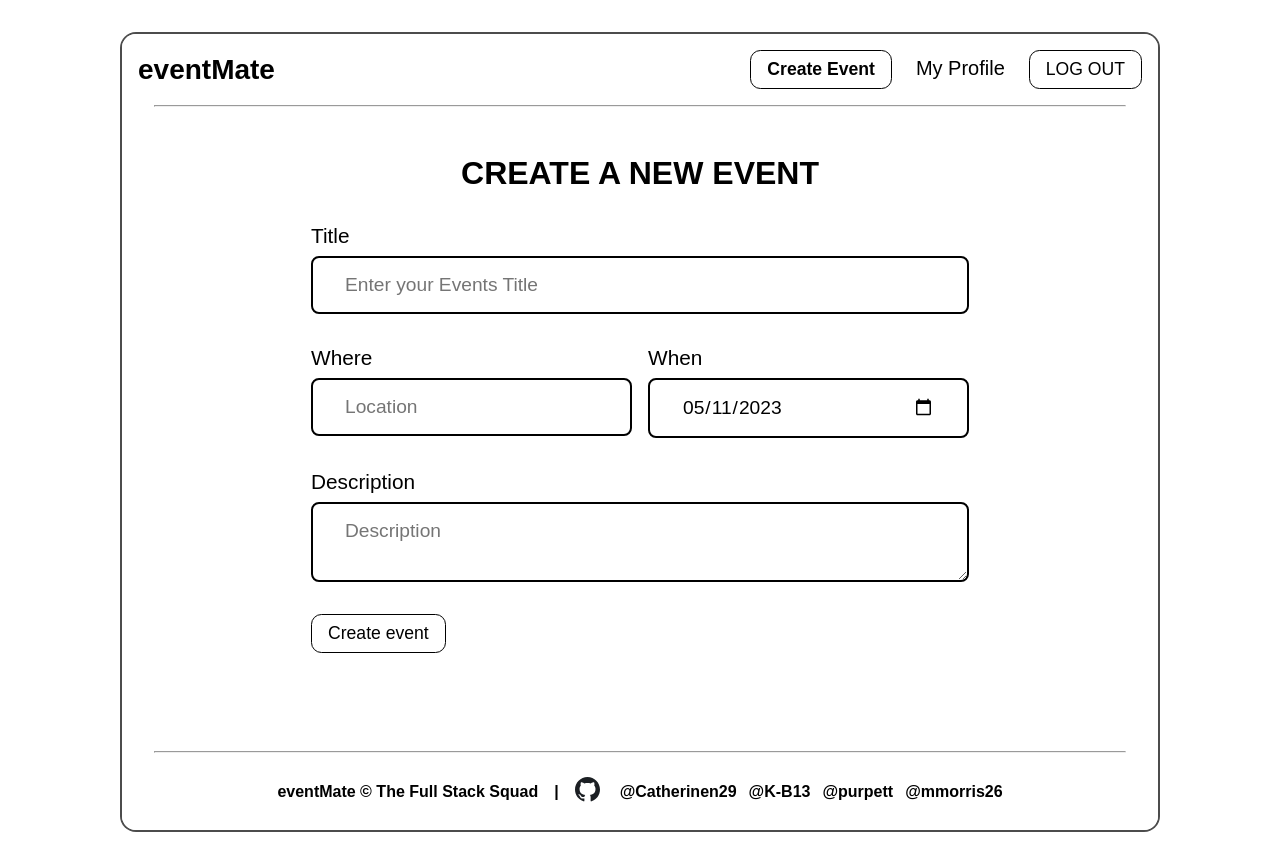
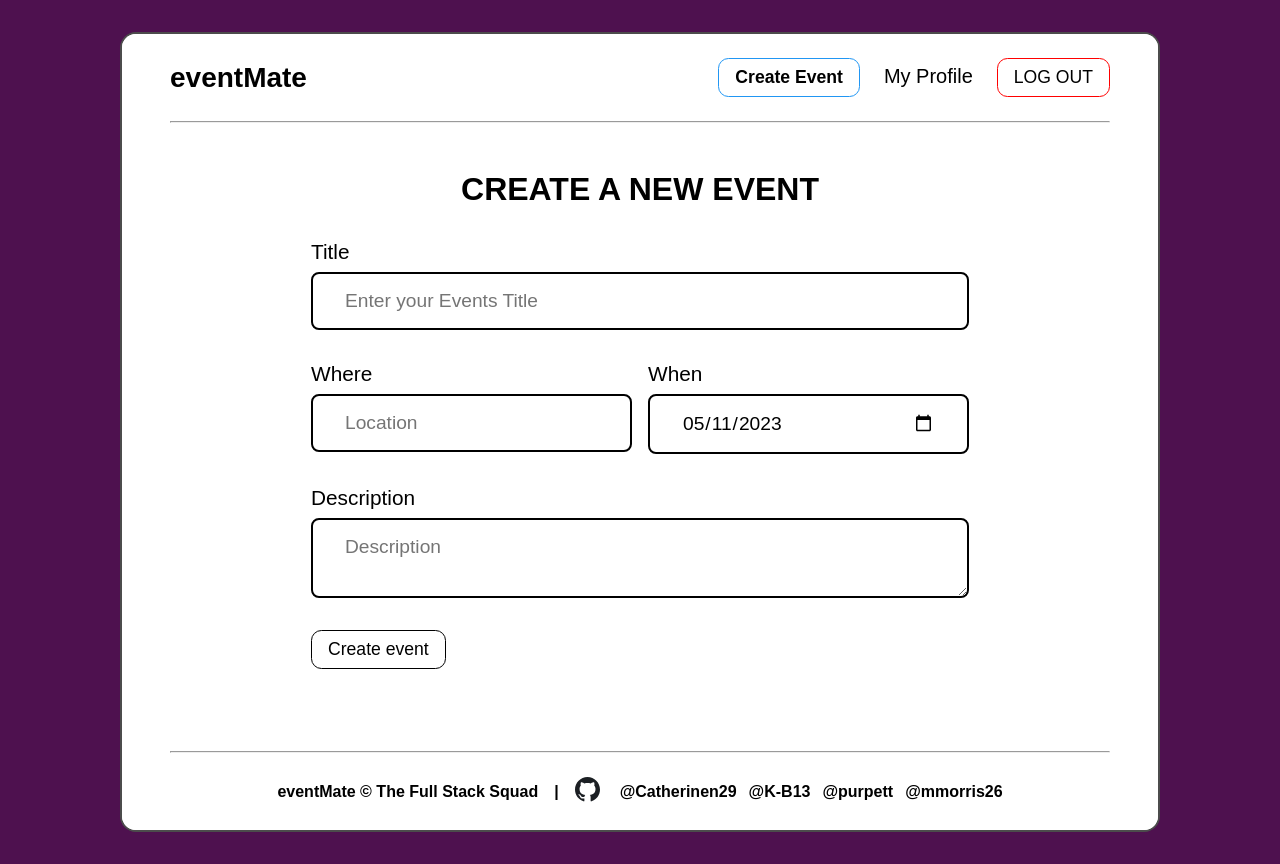
Before and after one commit to purpett/eventMate, a React (Create React App) app in the folder eventmate-frontend/: page /CreateEventPage in a window 1280 px wide. Built offline with nearby package versions, Linux system fonts and the light colour scheme; sample sign-in values are in the browser's storage.

Commit message:
Background color

```diff
--- a/eventmate-frontend/src/App.css
+++ b/eventmate-frontend/src/App.css
@@ -5,6 +5,7 @@
 body {
   padding: 2rem;
   padding-bottom: 0;
+  background-color: rgb(78, 17, 79);
 }
 
 .App {
@@ -51,14 +52,13 @@ body {
   text-decoration: underline;
 }
 
-#user-event {
+#user-event a {
   display: flex;
   align-items: baseline;
   gap: 1rem;
-  cursor: not-allowed
 }
 
-#user-event .event-title{
+#user-event .event-title {
   font-size: 1.3rem;
   font-weight: 600;
 }
@@ -441,12 +441,12 @@ input:checked + .slider:before {
 
 .navbar hr,
 .footer hr {
-  margin: 0 2rem;
+  margin: 0 3rem;
 }
 
 .navbar-content {
   display: flex;
-  padding: 1rem;
+  padding: 1.5rem 3rem;
   align-items: center;
   background-color: white;
 }
@@ -637,7 +637,7 @@ input:checked + .slider:before {
   color: black;
   padding: 0.5rem 1rem;
   border-radius: 0.65rem;
-  border: 1px solid black;
+  border: 1.5px solid red;
   transition: all 250ms;
 }
 
@@ -649,6 +649,10 @@ input:checked + .slider:before {
 .danger-btn:active {
   transform: scale(1);
   background-color: #e6e6e6;
+}
+
+.create-btn {
+  border: 1.5px solid #2196F3;
 }
 
 .hamburger {
--- a/eventmate-frontend/src/components/NavBar.js
+++ b/eventmate-frontend/src/components/NavBar.js
@@ -43,7 +43,7 @@ export default function NavBar() {
       </nav>
       <div className='navbar'>
         <nav className='navbar-content'>
-          <div class="hamburger" onClick={() => setSidebarOpen(true)}><img src="/media/menu.svg" /></div>
+          <img class="hamburger" onClick={() => setSidebarOpen(true)} src="/media/menu.svg" />
           <div id="logo"><Link to='/'>eventMate</Link></div>
           <div className='nav-links-container'>
             {/* Checks if the token is in local storage and is not expired. If it is then shows this part of the nav bar if it is not it shows the other section of the nav bar. */}
--- a/eventmate-frontend/src/components/UserEvent.js
+++ b/eventmate-frontend/src/components/UserEvent.js
@@ -7,9 +7,10 @@ export default function UserEvent(props) {
   return (
     <div className='event-card' id="user-event">
       <Link to={`../${event._id}`}>
-      <span className='event-title'>{event.title}</span></Link>
-      |
-      <span>{transformDate(event.date)}</span>
+        <span className='event-title'>{event.title}</span>
+        |
+        <span>{transformDate(event.date)}</span>
+      </Link>
     </div>
   )
 }
```
